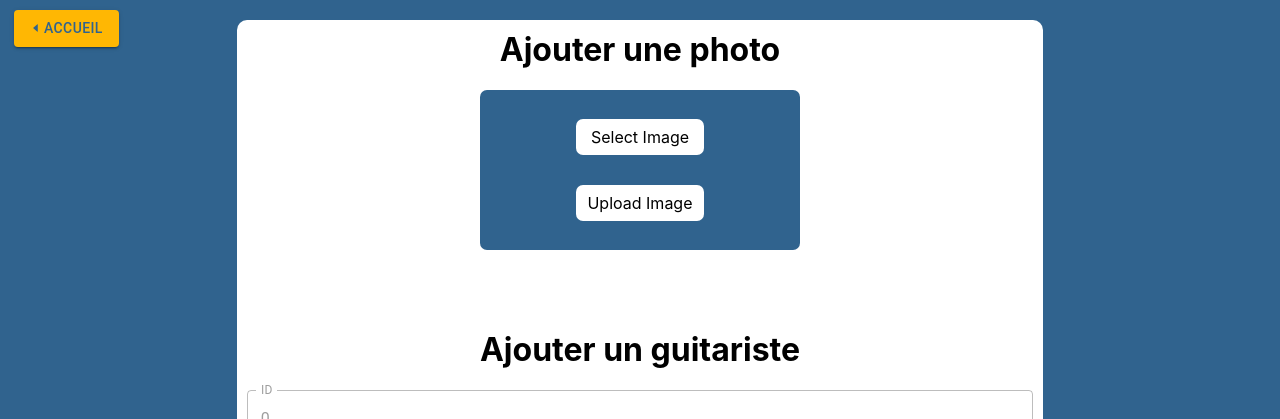
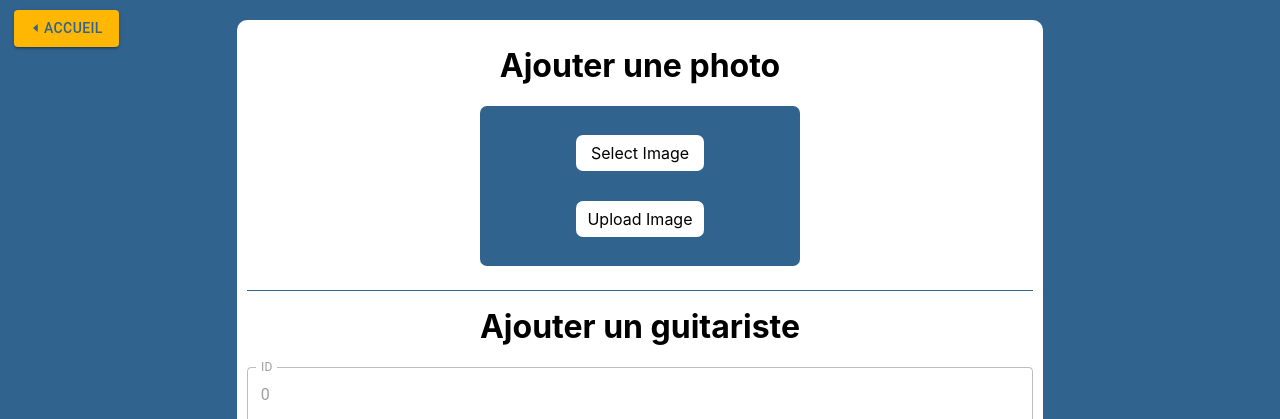
Before and after one commit to FCHDev/guitarists-app, a React (Create React App) app: page /admin in a window 1280 px wide. Shown: the top 419 px of the page. Built offline with nearby package versions, Linux system fonts and the light colour scheme; no server answers; the database is empty.

Commit message:
Admin : scrollToTop, picPreview, CSS enhancement

```diff
--- a/src/index.scss
+++ b/src/index.scss
@@ -43,9 +43,11 @@ code {
   align-items: center;
   flex-direction: column;
   margin-bottom: 10px;
+
   h1 {
     font-size: 2.5em;
   }
+
   h4 {
     // compteur de guitaristes
     color: $titre-nom-guitarist;
@@ -133,10 +135,12 @@ a {
   margin: 7px;
   background: $card-background !important;
   border-radius: 10px !important;
+
   h1 {
     text-align: start;
     color: $titre-nom-guitarist;
   }
+
   h2,
   h3,
   span {
@@ -156,6 +160,7 @@ a {
 
 .cardBio {
   color: #ffffff;
+
   p {
     margin-top: 7px;
   }
@@ -166,6 +171,7 @@ a {
   color: $titre-nom-guitarist;
   font-family: "JetBrains Mono", sans-serif;
 }
+
 .cardBioInfoH4 {
   margin-bottom: 8px;
   font-weight: normal;
@@ -233,6 +239,7 @@ form {
   padding: 10px;
   background: $card-details;
   border-radius: 10px;
+
   form {
     display: flex;
     justify-content: center;
@@ -240,6 +247,7 @@ form {
     flex-direction: column;
     width: 100%;
   }
+
   h1 {
     margin-bottom: 5px;
   }
@@ -256,9 +264,11 @@ form {
   border-radius: 7px;
   background-color: #30638e;
 }
+
 .upload-section input {
   display: none;
 }
+
 .upload-section label {
   padding: 0.5em;
   width: 8em;
@@ -267,6 +277,7 @@ form {
   background-color: white;
   cursor: pointer;
 }
+
 .upload-section label:hover {
   background-color: black;
   color: white;
@@ -276,10 +287,18 @@ form {
   max-width: 300px;
   max-height: 300px;
   border: 1px solid black;
+
   img {
     width: 100%;
     height: auto;
   }
+}
+
+.separation {
+  height: 0.5px;
+  width: 100%;
+  background-color: #30638e;
+  margin-top: 0.5em;
 }
 
 .footer {
--- a/src/pages/AdminPage.jsx
+++ b/src/pages/AdminPage.jsx
@@ -9,6 +9,7 @@ import { MenuItem, Select } from "@mui/material";
 import { ref, uploadBytes, getDownloadURL } from "firebase/storage";
 import { v4 } from "uuid";
 import { Link } from "react-router-dom";
+import ScrollToTop from "react-scroll-to-top";
 
 const AdminPage = ({ guitarists }) => {
   /// UPLOAD IMAGES
@@ -27,9 +28,8 @@ const AdminPage = ({ guitarists }) => {
               <img src={url} alt="guitarist" />
             </div>
           );
-          // console.log(srcUrl);
         });
-        alert("Image uploaded");
+        // alert("Image uploaded");
       })
       .catch((error) => {
         console.error(error);
@@ -174,16 +174,19 @@ const AdminPage = ({ guitarists }) => {
     setVille("");
     setWiki("");
     setYtRef("https://www.youtube.com/embed/");
+    setPicPreview("");
   };
 
   const handleSubmit = (event) => {
     event.preventDefault();
     writeUserData();
-    alert(nom + "a bien été ajouté !");
+    // REFRESH PAGE ET SCROLL AU TOP APRES SOUMISSION
+    window.scrollTo(0, 0);
+    alert(prenom + nom + " a bien été ajouté !");
   };
 
   return (
-    <div className="admin">
+    <div className="admin" id="top">
       <nav>
         <Link to="/">
           <Button
@@ -201,7 +204,7 @@ const AdminPage = ({ guitarists }) => {
           </Button>
         </Link>
       </nav>
-      <h1>Ajouter une photo</h1>
+      <h1 style={{ marginTop: "0.5em" }}>Ajouter une photo</h1>
       <div className="upload-section">
         <label htmlFor="inputTag">
           {" "}
@@ -222,7 +225,9 @@ const AdminPage = ({ guitarists }) => {
       </div>
       {picPreview}
 
-      <h1 style={{ marginTop: "2em" }}>Ajouter un guitariste</h1>
+      <div className="separation"></div>
+
+      <h1 style={{ marginTop: "0.5em" }}>Ajouter un guitariste</h1>
       <form>
         <TextField
           id="id"
@@ -440,6 +445,7 @@ const AdminPage = ({ guitarists }) => {
           </Button>
         </div>
       </form>
+      <ScrollToTop smooth={true} />
     </div>
   );
 };
--- a/src/pages/CardsPage.jsx
+++ b/src/pages/CardsPage.jsx
@@ -64,11 +64,16 @@ const CardsPage = ({ guitarists, totalGuitarists, isLoading }) => {
                 return guitarist;
               }
             })
-            .sort(function compare(a, b) {
-              if (a.nom < b.nom) return -1;
-              if (a.nom > b.nom) return 1;
-              return 0;
+            //  ORDRE ALEATOIRE
+            .sort(function () {
+              return 0.5 - Math.random();
             })
+            //ORDRE ALPHABETIQUE
+            // .sort(function compare(a, b) {
+            //     if (a.nom < b.nom) return -1;
+            //     if (a.nom > b.nom) return 1;
+            //     return 0;
+            // })
             .map((guitarist) => (
               <CardPost guitarist={guitarist} key={guitarist.id} />
             ))
```
